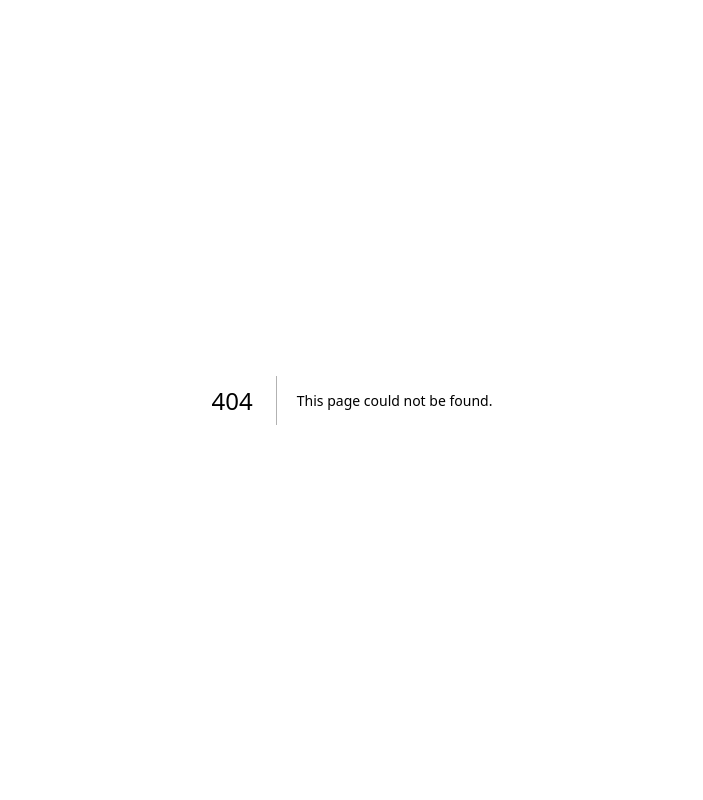
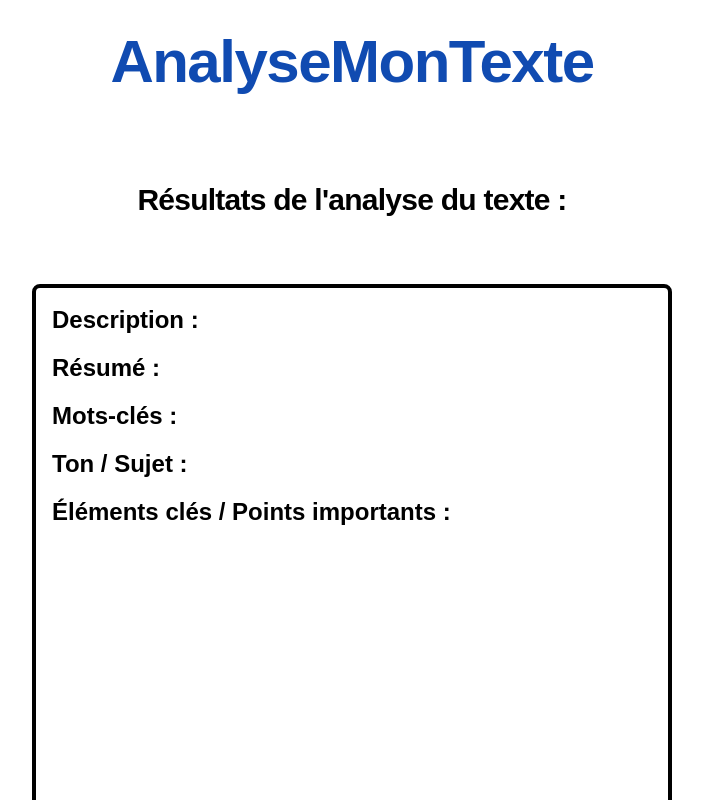
Before and after one commit to Ludovicscelles/ai-content-analyzer, a Next.js app: page /result in a window 1280 px wide. Before the commit this address had no page. Shown: the top 800 px of the page, without its empty margins (288-991 px from the left). Built offline with nearby package versions, Linux system fonts and the light colour scheme.

Commit message:
feat(frontend): create ResultPage and layout

```diff
--- a/app/globals.css
+++ b/app/globals.css
@@ -31,6 +31,14 @@
   color: var(--blue-analyze);
 }
 
+.section-title-h2 {
+  @apply w-full text-center mb-16 text-3xl font-semibold leading-10 tracking-tight text-black dark:text-zinc-50;
+}
+
+.section-title-h3 {
+  @apply mb-4 text-left text-2xl font-bold;
+}
+
 /* Style de la zone complète de la scrollbar */
 .custom-scrollbar::-webkit-scrollbar {
   width: 30px;
--- a/app/layout.tsx
+++ b/app/layout.tsx
@@ -1,29 +1,33 @@
 import type { Metadata } from "next";
-import { Geist, Geist_Mono } from "next/font/google";
 import "./globals.css";
 
-const geistSans = Geist({
-  variable: "--font-geist-sans",
-  subsets: ["latin"],
-});
-
-const geistMono = Geist_Mono({
-  variable: "--font-geist-mono",
-  subsets: ["latin"],
-});
-
 export const metadata: Metadata = {
-  title: "Create Next App",
-  description: "Generated by create next app",
+  title: "AnalyseMonTexte",
+  description:
+    "Analysez votre texte facilement avec notre application d'analyse de texte.",
 };
 
-export default function RootLayout({ children }: LayoutProps<"/">) {
+export default function RootLayout({
+  children,
+}: {
+  children: React.ReactNode;
+}) {
   return (
-    <html
-      lang="en"
-      className={`${geistSans.variable} ${geistMono.variable} h-full antialiased`}
-    >
-      <body className="min-h-full flex flex-col">{children}</body>
+    <html lang="fr">
+      <body className="min-h-full flex flex-col">
+        <div className="flex flex-col flex-1 items-center justify-center bg-zinc-50 font-sans dark:bg-black">
+          {" "}
+          <main className="flex flex-1 w-full max-w-3xl flex-col items-center justify-between pt-8 pb-32 px-16 bg-white dark:bg-black sm:items-start">
+            <div className="flex w-full flex-col items-center gap-6 text-center">
+              <h1 className="w-full text-center mb-16 text-4xl font-bold tracking-tight blue-analyze-text dark:text-zinc-50 sm:text-6xl">
+                AnalyseMonTexte
+              </h1>
+
+              {children}
+            </div>
+          </main>
+        </div>
+      </body>
     </html>
   );
 }
--- a/app/page.tsx
+++ b/app/page.tsx
@@ -1,14 +1,8 @@
 export default function Home() {
   return (
-    <div className="flex flex-col flex-1 items-center justify-center bg-zinc-50 font-sans dark:bg-black">
-      <main className="flex flex-1 w-full max-w-3xl flex-col items-center justify-between pt-8 pb-32 px-16 bg-white dark:bg-black sm:items-start">
-        <div className="flex w-full flex-col items-center gap-6 text-center">
-          <h1 className="w-full text-center mb-16 text-4xl font-bold tracking-tight blue-analyze-text dark:text-zinc-50 sm:text-6xl">
-            AnalyseMonTexte
-          </h1>
     <div className="w-full">
-            <h2 className="w-full text-center mb-8 text-2xl font-semibold leading-10 tracking-tight text-black dark:text-zinc-50">
-              Saisissez le texte que vous souhaitez analyser :
+      <h2 className="section-title-h2">
+        Saisissez le texte à analyser :
       </h2>
       <textarea
         className="
@@ -29,9 +23,9 @@
                 "
         placeholder="Entrez votre texte ici..."
       />
-            <h2 className="max-w-xl mx-auto text-center mb-8 text-2xl font-semibold leading-10 tracking-tight text-black dark:text-zinc-50">
-              Ou déposez un fichier à analyser ci-dessous (formats pris en
-              charge : .txt, .docx, .pdf) :
+      <h2 className="section-title-h2">
+        Ou déposez un fichier à analyser ci-dessous (formats pris en charge :
+        .txt, .docx, .pdf) :
       </h2>
       <label
         htmlFor="file-upload"
@@ -64,8 +58,5 @@
         />
       </label>
     </div>
-        </div>
-      </main>
-    </div>
   );
 }
--- /dev/null
+++ b/app/result/page.tsx
@@ -0,0 +1,27 @@
+export default function ResultPage() {
+  return (
+    <div className="w-full">
+      <h2 className="section-title-h2">
+        Résultats de l&apos;analyse du texte :
+      </h2>
+      <div
+        className="
+                h-200 w-full
+                rounded-lg border-4 border-black
+                bg-white p-4 text-base text-black
+                dark:border-zinc-700
+                dark:bg-zinc-900
+                dark:text-white
+                "
+      >
+        <h3 className="section-title-h3">Description :</h3>
+        <h3 className="section-title-h3">Résumé :</h3>
+        <h3 className="section-title-h3">Mots-clés :</h3>
+        <h3 className="section-title-h3">Ton / Sujet :</h3>
+        <h3 className="section-title-h3">
+          Éléments clés / Points importants :
+        </h3>
+      </div>
+    </div>
+  );
+}
```
Lines whose indentation alone changed are shown as unchanged.
